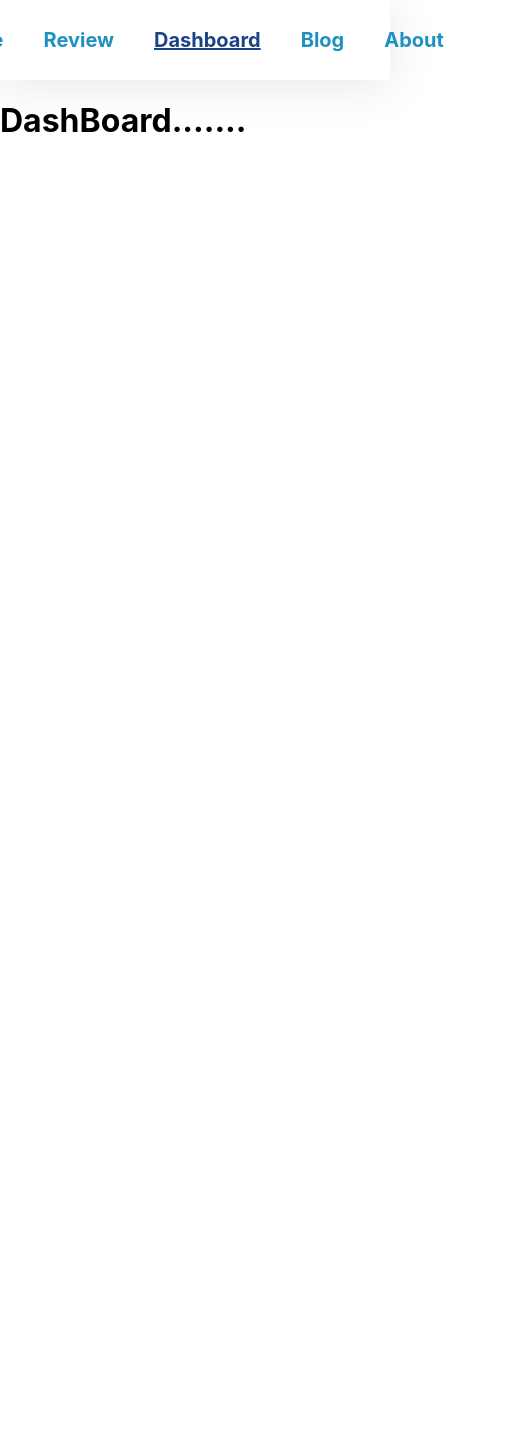
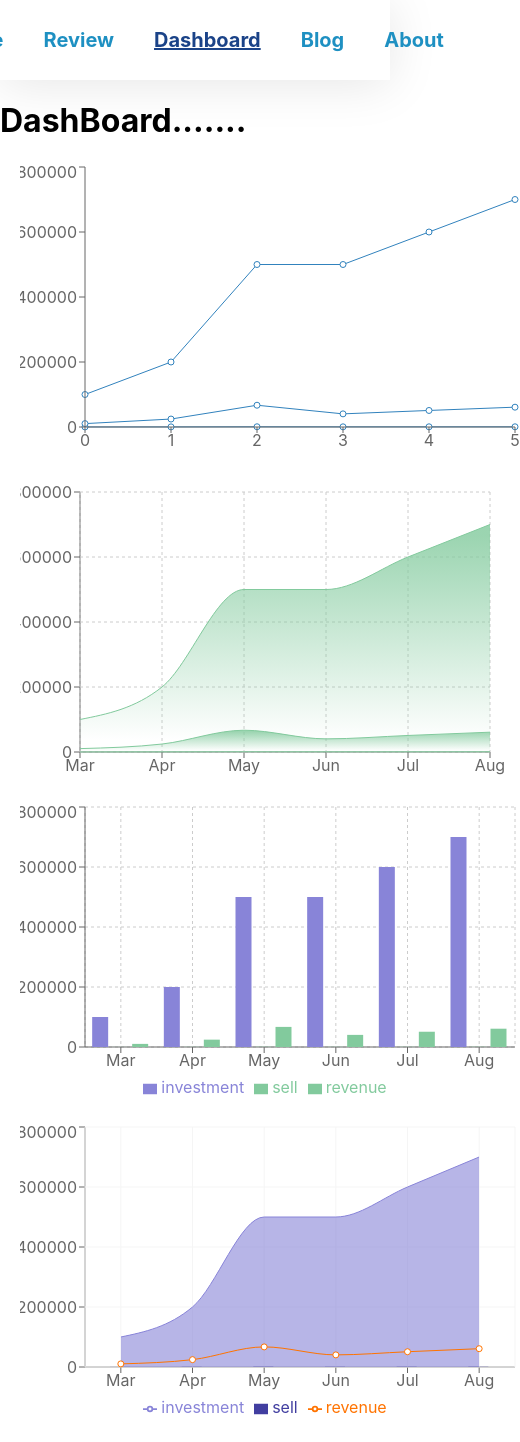
Before and after one commit to raselcsedev/laptop-review, a React (Create React App) app: page /dashboard in a window 390 px wide. Shown: the whole page, 520 px wide, since content can reach past the window. Before the commit the page ends 844 px from the top, so only its background shows below. Built offline with nearby package versions, Linux system fonts and the light colour scheme.

Commit message:
dashboard implement

```diff
--- a/package.json
+++ b/package.json
@@ -10,6 +10,7 @@
     "react-dom": "^18.0.0",
     "react-router-dom": "^6.3.0",
     "react-scripts": "5.0.0",
+    "recharts": "^2.1.9",
     "web-vitals": "^2.1.4"
   },
   "scripts": {
--- a/src/App.js
+++ b/src/App.js
@@ -25,6 +25,7 @@
       </Routes>
 
     </div>
+
     </>
   );
 }
--- a/src/components/Dashboard/Dashboard.js
+++ b/src/components/Dashboard/Dashboard.js
@@ -1,9 +1,11 @@
 import React from 'react';
+import MyRecharts from '../MyRecharts/MyRecharts';
 
 const Dashboard = () => {
     return (
         <div>
             <h1>DashBoard.......</h1>
+            <MyRecharts></MyRecharts>
         </div>
     );
 };
--- /dev/null
+++ b/src/components/MyRecharts/MyCharts.css
@@ -0,0 +1,15 @@
+.my-charts {
+    display: grid;
+    grid-template-columns: repeat(2, 1fr);
+    gap: 20px;
+    margin: 20px;
+}
+
+@media (max-width:750px) {
+    .my-charts {
+        display: grid;
+        grid-template-columns: repeat(1, 1fr);
+        gap: 20px;
+        margin: 20px;
+    }
+}
--- /dev/null
+++ b/src/components/MyRecharts/MyRecharts.js
@@ -0,0 +1,109 @@
+import React from 'react';
+import { Area, AreaChart, Bar, BarChart, CartesianGrid, ComposedChart, Legend, Line, LineChart, Pie, PieChart, RadialBar, RadialBarChart, Tooltip, XAxis, YAxis } from 'recharts';
+import './MyCharts.css'
+
+const MyRecharts = () => {
+  const data = [
+    {
+      "month": "Mar",
+      "investment": 100000,
+      "sell": 241,
+      "revenue": 10401
+    },
+    {
+      "month": "Apr",
+      "investment": 200000,
+      "sell": 423,
+      "revenue": 24500
+    },
+    {
+      "month": "May",
+      "investment": 500000,
+      "sell": 726,
+      "revenue": 67010
+    },
+    {
+      "month": "Jun",
+      "investment": 500000,
+      "sell": 529,
+      "revenue": 40405
+    },
+    {
+      "month": "Jul",
+      "investment": 600000,
+      "sell": 601,
+      "revenue": 50900
+    },
+    {
+      "month": "Aug",
+      "investment": 700000,
+      "sell": 670,
+      "revenue": 61000
+    }
+  ]
+  return (
+    <div className='my-charts'>
+      <div className='line-chart'>
+        <LineChart width={500} height={300} data={data}>
+          <Line dataKey={'month'}></Line>
+          <Line dataKey={'investment'}></Line>
+          <Line dataKey={'sell'}></Line>
+          <Line dataKey={'revenue'}></Line>
+          <Tooltip></Tooltip>
+          <XAxis></XAxis>
+          <YAxis></YAxis>
+        </LineChart>
+      </div>
+      <div>
+        <AreaChart width={500} height={300} data={data}
+          margin={{ top: 10, right: 30, left: 0, bottom: 0 }}>
+          <defs>
+            <linearGradient id="colorUv" x1="0" y1="0" x2="0" y2="1">
+              <stop offset="5%" stopColor="#8884d8" stopOpacity={0.8} />
+              <stop offset="95%" stopColor="#8884d8" stopOpacity={0} />
+            </linearGradient>
+            <linearGradient id="colorPv" x1="0" y1="0" x2="0" y2="1">
+              <stop offset="5%" stopColor="#82ca9d" stopOpacity={0.8} />
+              <stop offset="95%" stopColor="#82ca9d" stopOpacity={0} />
+            </linearGradient>
+          </defs>
+          <XAxis dataKey="month" />
+          <YAxis />
+          <CartesianGrid strokeDasharray="3 3" />
+          <Tooltip />
+          <Area type="monotone" dataKey="investment" stroke="#82ca9d" fillOpacity={1} fill="url(#colorPv)" />
+          <Area type="monotone" dataKey="sell" stroke="#82ca9d" fillOpacity={1} fill="url(#colorPv)" />
+          <Area type="monotone" dataKey="revenue" stroke="#82ca9d" fillOpacity={1} fill="url(#colorPv)" />
+          <Tooltip></Tooltip>
+        </AreaChart>
+      </div>
+      <div>
+      <BarChart width={500} height={300} data={data}>
+  <CartesianGrid strokeDasharray="3 3" />
+  <XAxis dataKey="month" />
+  <YAxis ></YAxis>
+  <Tooltip />
+  <Legend />
+  <Bar dataKey="investment" fill="#8884d8" />
+  <Bar dataKey="sell" fill="#82ca9d" />
+  <Bar dataKey="revenue" fill="#82ca9d" />
+</BarChart>
+      </div>
+      <div>
+      <ComposedChart width={500} height={300} data={data}>
+  <XAxis dataKey="month" />
+  <YAxis />
+  <Tooltip />
+  <Legend />
+  <CartesianGrid stroke="#f5f5f5" />
+  <Area type="monotone" dataKey="investment" fill="#8884d8" stroke="#8884d8" />
+  <Bar dataKey="sell" barSize={20} fill="#413ea0" />
+  <Line type="monotone" dataKey="revenue" stroke="#ff7300" />
+</ComposedChart>
+
+      </div>
+    </div>
+  );
+};
+
+export default MyRecharts;
```
Also changed, not shown: 1 other file (tests, documents, lock files or other folders).
